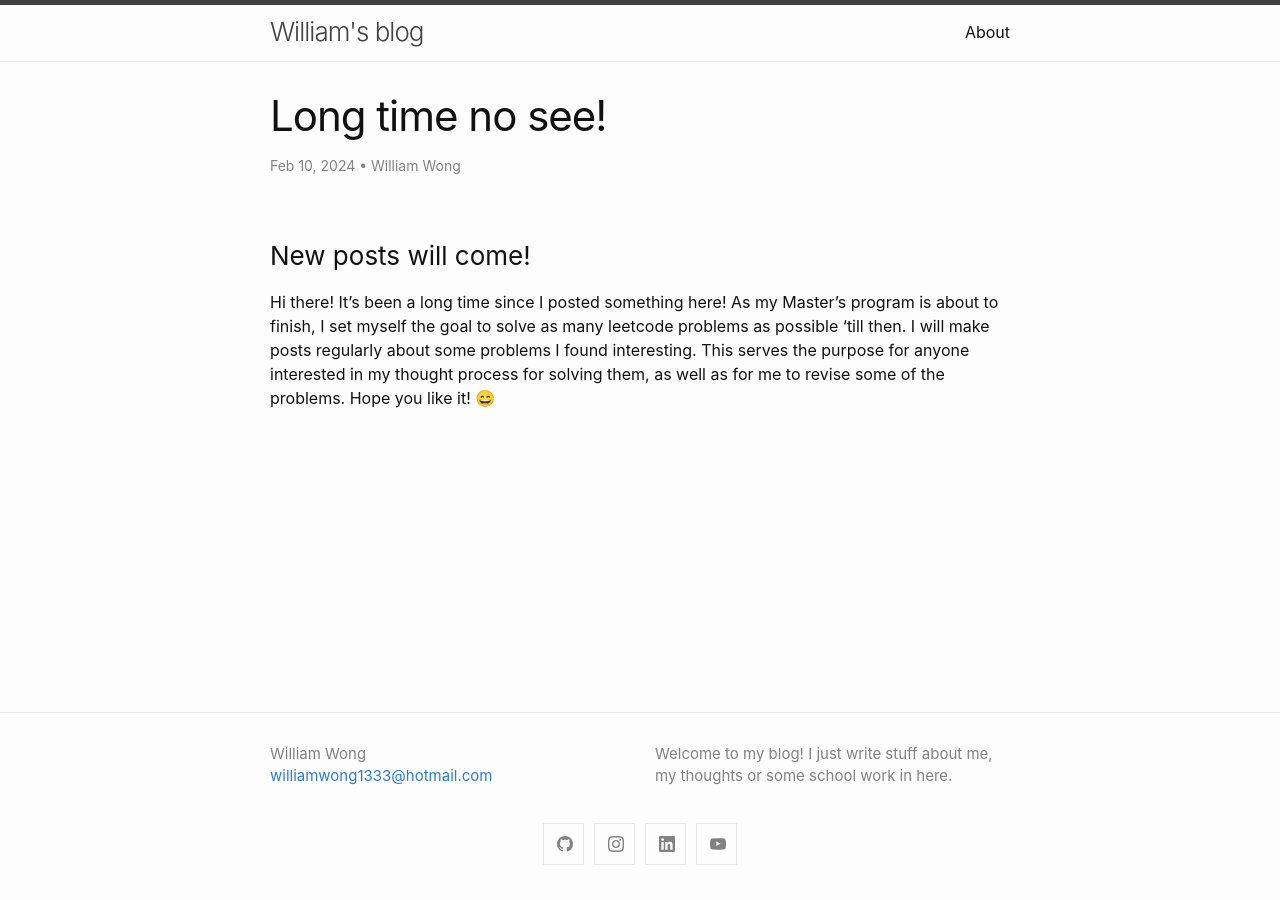
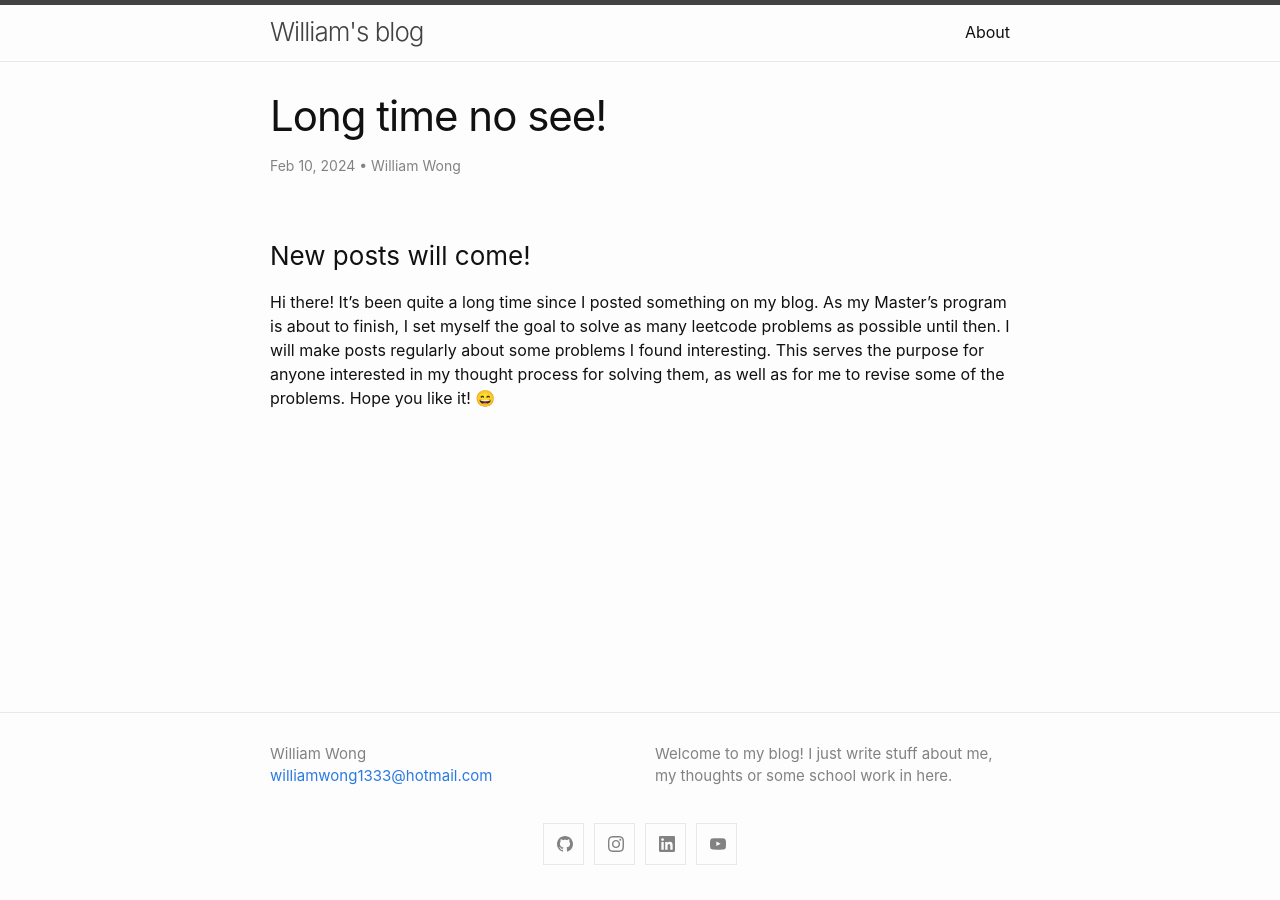
Before and after one commit to wongwil/wongwil.github.io, a Jekyll site: the page built from _posts/2024-02-10-long-time-no-see.md, in a window 1280 px wide. Built offline with Jekyll 4.4.1, drawn with Linux system fonts in a browser that asks for light colours; emoji names are drawn with the system emoji font; comment, search, counter and statistics services are not loaded.

Commit message:
Update 2024-02-10-long-time-no-see.md

```diff
--- a/_posts/2024-02-10-long-time-no-see.md
+++ b/_posts/2024-02-10-long-time-no-see.md
@@ -7,4 +7,4 @@ published: true
 ---
 
 ### New posts will come!
-Hi there! It's been a long time since I posted something here! As my Master's program is about to finish, I set myself the goal to solve as many leetcode problems as possible 'till then. I will make posts regularly about some problems I found interesting. This serves the purpose for anyone interested in my thought process for solving them, as well as for me to revise some of the problems. Hope you like it! :smile:
+Hi there! It's been quite a long time since I posted something on my blog. As my Master's program is about to finish, I set myself the goal to solve as many leetcode problems as possible until then. I will make posts regularly about some problems I found interesting. This serves the purpose for anyone interested in my thought process for solving them, as well as for me to revise some of the problems. Hope you like it! :smile:
```
